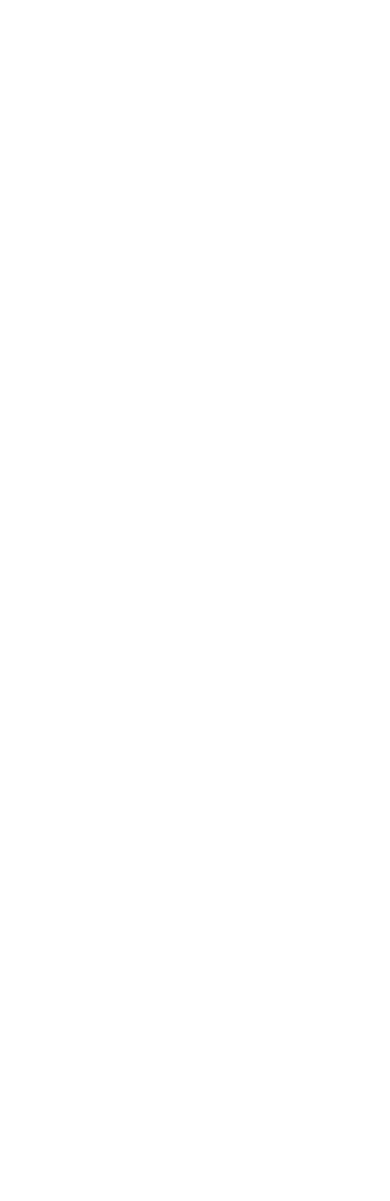
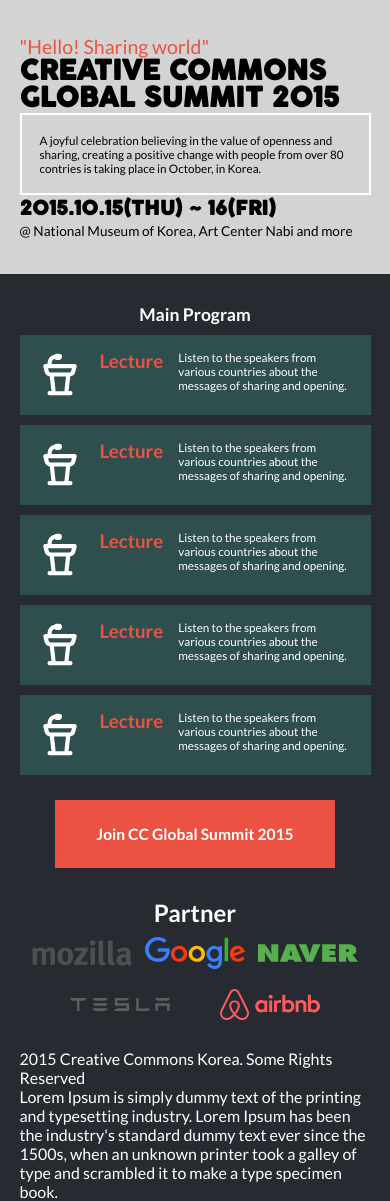
Before and after one commit to darkxdev/google-conference, a website: page index.html in a window 390 px wide. Before the commit the page ends 844 px from the top, so only its background shows below. Drawn offline with Linux system fonts and the light colour scheme.

Commit message:
Added structure and content for the main page mobile ver.

```diff
--- /dev/null
+++ b/fonts/style.css
@@ -0,0 +1,8 @@
+/* #### Generated By: http://www.cufonfonts.com #### */
+
+    @font-face {
+    font-family: 'COCOGOOSE Regular';
+    font-style: normal;
+    font-weight: normal;
+    src: local('COCOGOOSE Regular'), url('cocogoose_trial.woff') format('woff');
+    }
--- a/index.html
+++ b/index.html
@@ -5,12 +5,122 @@
   <meta charset="UTF-8">
   <meta http-equiv="X-UA-Compatible" content="IE=edge">
   <meta name="viewport" content="width=device-width, initial-scale=1.0">
+
   <link rel="stylesheet" href="styles.css">
   <script src="scripts.js"></script>
+
+  <script src="https://kit.fontawesome.com/773702659e.js" crossorigin="anonymous"></script>
+  <style>
+    @import url('https://fonts.googleapis.com/css2?family=Lato:ital,wght@0,400;0,700;1,400&display=swap');
+  </style>
+
   <title>Microverse Capstone 1</title>
 </head>
 
 <body>
+  <header>
+    <nav id="settings_bar">
+      <div id="settings_container">
+        <ul id="settings">
+          <li><a href="#"><i class="fa-brands fa-facebook-f"></i></a></li>
+          <li><a href="#"><img src="imgs/twitter_logo.svg" width="15px" height="15px" alt="twitter logo"></a></li>
+          <li><a href="#">English</a></li>
+          <li><a href="#">My Page</a></li>
+          <li><a href="#">Logout</a></li>
+        </ul>
+      </div>
+    </nav>
+
+    <nav id="nav_bar">
+      <div id="nav_bar_container">
+        <img id="page_logo" src="./imgs/page_logo.svg" width="50px" height="50px" alt="page logo">
+        <ul>
+          <li><a href="#">About</a></li>
+          <li><a href="#">Program</a></li>
+          <li><a href="#">Join</a></li>
+          <li><a href="#">Sponsor</a></li>
+          <li><a href="#">News</a></li>
+        </ul>
+        <a id="campaing_btn" href="#">
+          <div>CC Campaing</div>
+        </a>
+      </div>
+    </nav>
+  </header>
+
+  <section class="section" id="welcome_section">
+    <article>
+      <p id="title_intro">"Hello! Sharing world"</p>
+      <h1>CREATIVE COMMONS GLOBAL SUMMIT 2015</h1>
+      <p id="title_subtext">A joyful celebration believing in the value of openness and sharing, creating a positive
+        change with people from over 80 contries is taking place in October, in Korea.</p>
+      <h2>2015.10.15(THU) ~ 16(FRI)</h2>
+      <p id="title_location">@ National Museum of Korea, Art Center Nabi and more</p>
+    </article>
+  </section>
+
+  <section class="section" id="program_section">
+    <article>
+      <h1>Main Program</h1>
+      <ul>
+        <li>
+          <img src="./imgs/lecturer_icon.svg" alt="lecturer icon">
+          <h3>Lecture</h3>
+          <p>Listen to the speakers from various countries about the messages of sharing and opening.</p>
+        </li>
+        <li><img src="./imgs/lecturer_icon.svg" alt="lecturer icon">
+          <h3>Lecture</h3>
+          <p>Listen to the speakers from various countries about the messages of sharing and opening.</p>
+        </li>
+        <li><img src="./imgs/lecturer_icon.svg" alt="lecturer icon">
+          <h3>Lecture</h3>
+          <p>Listen to the speakers from various countries about the messages of sharing and opening.</p>
+        </li>
+        <li><img src="./imgs/lecturer_icon.svg" alt="lecturer icon">
+          <h3>Lecture</h3>
+          <p>Listen to the speakers from various countries about the messages of sharing and opening.</p>
+        </li>
+        <li><img src="./imgs/lecturer_icon.svg" alt="lecturer icon">
+          <h3>Lecture</h3>
+          <p>Listen to the speakers from various countries about the messages of sharing and opening.</p>
+        </li>
+      </ul>
+      <p id="full_program">SEE THE WHOLE PROGRAM</p>
+      <div id="join_btn">
+        <h2>Join CC Global Summit 2015</h2>
+      </div>
+
+    </article>
+  </section>
+
+  <!-- Start of section dynamically created with JS -->
+
+  <section class="section" id="speakers_section">
+  </section>
+
+  <!-- End of section dynamically created with JS -->
+
+  <section class="section" id="footer">
+    <article>
+        <h2>Partner</h2>
+        <ul>
+          <li><img src="./imgs/mozilla_logo.svg" alt=""></li>
+          <li><img src="./imgs/google_logo.svg" alt=""></li>
+          <li><img src="./imgs/naver_icon.svg" alt=""></li>
+          <li><img src="./imgs/tesla_logo.svg" alt=""></li>
+          <li><img src="./imgs/airbnb_logo.svg" alt=""></li>
+        </ul>
+    </article>
+    <article id="copyright">
+      <div id="copyright_container">
+        <img src="" alt="">
+        <p>2015 Creative Commons Korea. Some Rights Reserved<br>
+          Lorem Ipsum is simply dummy text of the printing and typesetting industry. Lorem Ipsum has been the industry's
+          standard dummy text ever since the 1500s, when an unknown printer took a galley of type and scrambled it to
+          make a type specimen book.</p>
+      </div>
+    </article>
+  </section>
 
 </body>
 
--- a/styles.css
+++ b/styles.css
@@ -0,0 +1,223 @@
+* {
+  margin: 0;
+  padding: 0;
+}
+
+@font-face {
+  font-family: 'COCOGOOSE Regular';
+  font-style: normal;
+  font-weight: normal;
+  src: local('COCOGOOSE Regular'), url(./fonts/cocogoose_trial.woff) format('woff');
+}
+
+body {
+  font-family: 'Lato', sans-serif;
+  background-color: aquamarine;
+}
+
+/* -- Settings Bar -- */
+
+#settings_bar {
+  background-color: #272a31;
+  display: none;
+}
+
+#settings_container {
+  margin: auto;
+  width: 80%;
+}
+
+#settings_bar ul {
+  display: flex;
+  color: #fff;
+  list-style: none;
+  justify-content: flex-end;
+  font-size: 12px;
+}
+
+#settings_bar ul a {
+  color: #fff;
+  text-decoration: none;
+}
+
+#settings_bar ul li {
+  padding: 8px;
+}
+
+/* -- Nav Bar -- */
+
+#nav_bar {
+  background-color: #fff;
+  display: none;
+}
+
+#nav_bar_container {
+  width: 80%;
+  margin: auto;
+  display: flex;
+  justify-content: space-between;
+  padding: 15px 0;
+}
+
+#page_logo {
+  display: flex;
+}
+
+#nav_bar ul {
+  list-style: none;
+  display: flex;
+  width: 45%;
+  font-size: 14px;
+  text-align: center;
+}
+
+#nav_bar ul li {
+  width: 20%;
+  margin: auto;
+}
+
+#nav_bar ul li a {
+  text-decoration: none;
+  color: #000;
+}
+
+#campaing_btn {
+  border: 5px solid #ec5242;
+  padding: 10px;
+  text-decoration: none;
+  color: #000;
+}
+
+/* -- Welcome Section */
+
+#welcome_section {
+  background-color: lightgray;
+  padding: 35px 0;
+}
+
+#welcome_section article {
+  width: 90%;
+  margin: auto;
+}
+
+#title_intro {
+  font-size: 5vw;
+  color: #ec5242;
+}
+
+#welcome_section h1 {
+  font-size: 7vw;
+  font-family: 'COCOGOOSE Regular', sans-serif;
+  line-height: 7vw;
+}
+
+#title_subtext {
+  border: 2px solid #fff;
+  padding: 18px;
+  font-size: 3vw;
+}
+
+#welcome_section h2 {
+  font-size: 5vw;
+  font-family: 'COCOGOOSE Regular', sans-serif;
+}
+#title_location {
+  font-size: 3.5vw;
+}
+
+/* -- Main Program -- */
+
+#program_section {
+  background-color: #272a31;
+  padding: 30px 0;
+}
+
+#program_section article {
+  width: 90%;
+  margin: auto;
+}
+
+#program_section article h1 {
+  color: #fff;
+  font-size: 4.5vw;
+  margin: auto;
+  text-align: center;
+}
+
+#program_section article ul {
+  width: 100%;
+}
+
+#program_section article ul li {
+  display: flex;
+  background-color: darkslategray;
+  margin: 10px 0;
+  padding: 15px;
+}
+
+#program_section article ul li img {
+  width: 50px;
+  height: 50px;
+}
+
+#program_section article ul li h3 {
+  color: #ec5242;
+  padding: 0 15px;
+}
+
+#program_section article ul li p {
+  color: #fff;
+  font-size: 3vw;
+}
+
+#full_program {
+  display: none;
+}
+
+#join_btn {
+  background-color: #ec5242;
+  color: #fff;
+  width: 80%;
+  margin: 25px auto 0 auto;
+}
+
+#join_btn h2 {
+  font-size: 4vw;
+  text-align: center;
+  padding: 25px 0;
+}
+
+/* -- Speakers Section --*/
+
+/* -- Footer Section --*/
+
+#footer {
+  background-color: #272a31;
+  color: #fff;
+}
+
+#footer article {
+  width: 90%;
+  margin: auto;
+}
+
+#footer h2 {
+  text-align: center;
+}
+
+#footer ul {
+  width: 100%;
+  display: flex;
+  list-style: none;
+  flex-wrap: wrap;
+  justify-content: space-evenly;
+}
+
+#footer ul li {
+  display: flex;
+  padding: 10px 0;
+}
+
+#footer ul li img {
+  width: 100px;
+}
```
Also changed, not shown: fonts/cocogoose_trial.woff (added), imgs/airbnb_logo.svg (added), imgs/google_logo.svg (added), imgs/lecturer_icon.svg (added), imgs/mozilla_logo.svg (added), imgs/naver_icon.svg (added), imgs/page_logo.svg (added), imgs/tesla_logo.svg (added), imgs/twitter_logo.svg (added).
